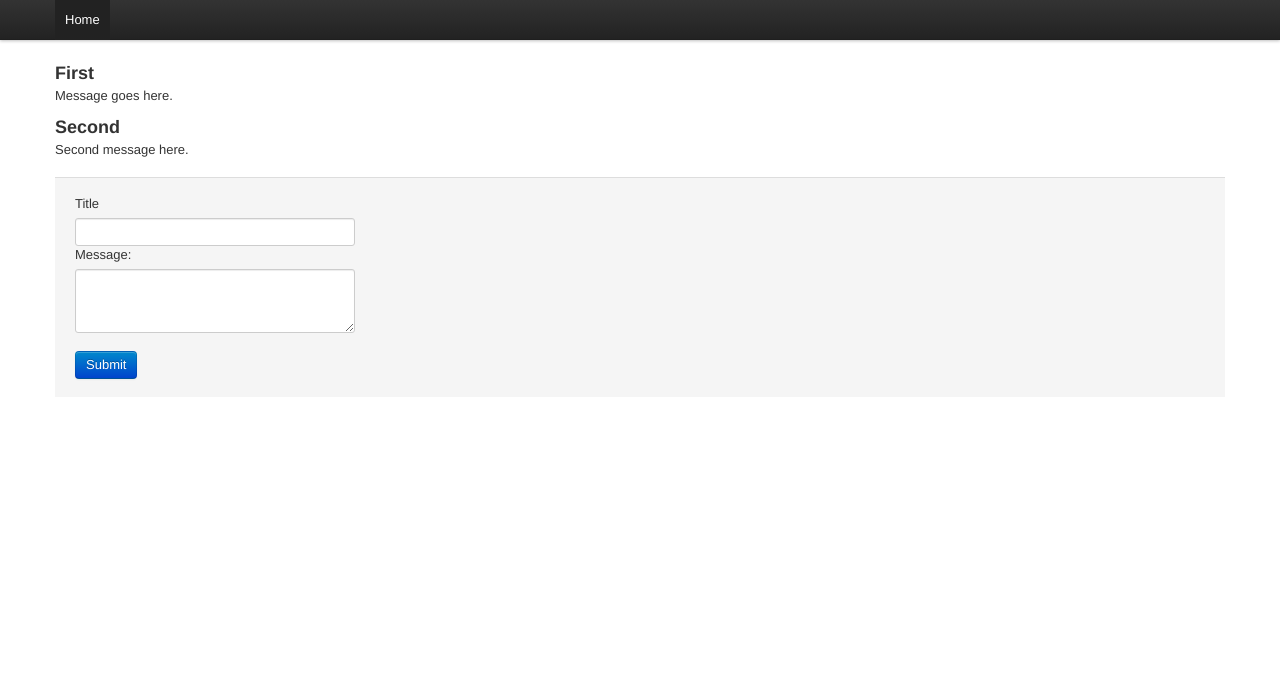
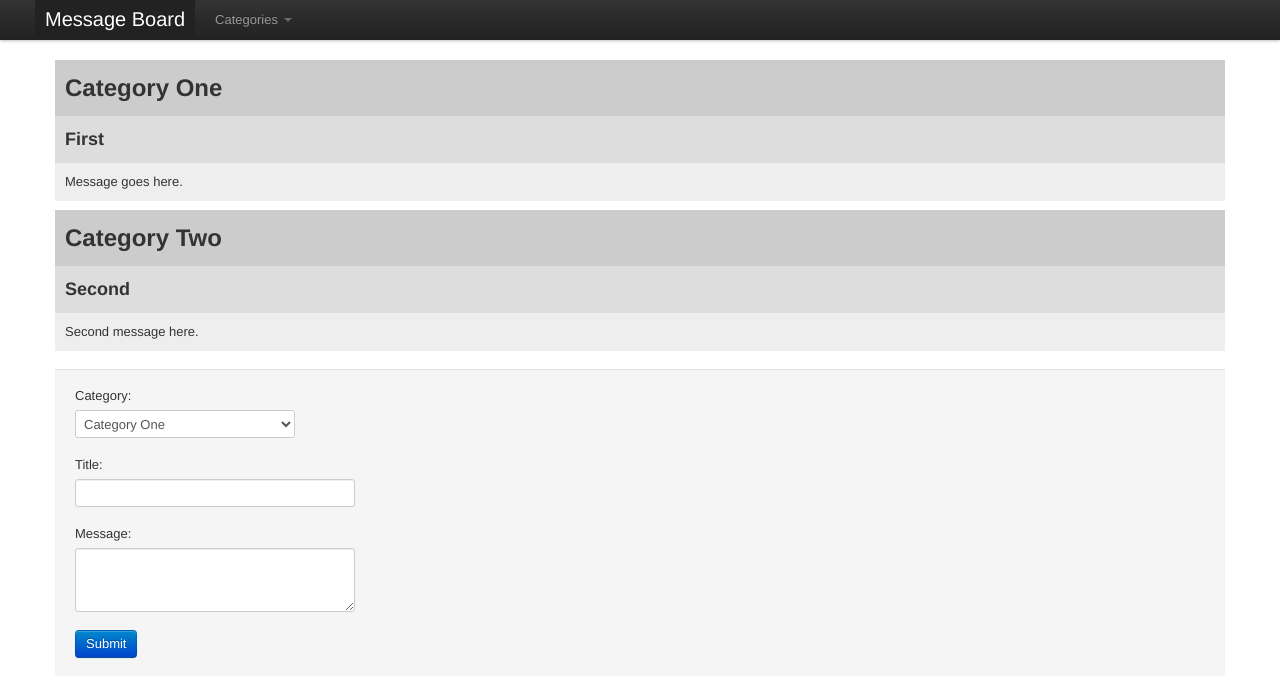
Before and after one commit to Fadejimi/FlaskSkeleton, a Flask app: page / in a window 1280 px wide. Shown: the top 699 px of the page. Run offline with Flask 2, Linux system fonts and the light colour scheme; data comes from the database, SQL or seed files in the repository; both versions use the stored data as it was after the commit; some libraries are stand-ins or nearby versions.

Commit message:
Added categories to the message app.

```diff
--- a/main.py
+++ b/main.py
@@ -51,10 +51,21 @@ def before_request():
 def teardown_request(exception):
     g.db.close()
 
+@app.route("/category/<category>")
+def category(category):
+    data = {}
+    data["categories"] = query_db("select * from categories")
+    data["messages"] = query_db("select *, name as category_name from messages inner join categories on messages.category == categories.id where category == ?", [category])
+
+    # Uncomment to see the json output instead of the html rendering.
+    # return Response(json.dumps(data), mimetype="application/json")
+    return render_template("category.html", data=data)
+
 @app.route("/")
 def index():
     data = {}
-    data["messages"] = query_db("select * from messages")
+    data["categories"] = query_db("select * from categories")
+    data["messages"] = query_db("select *, name as category_name from messages inner join categories on messages.category == categories.id")
 
     # Uncomment to see the json output instead of the html rendering.
     # return Response(json.dumps(data), mimetype="application/json")
@@ -63,7 +74,7 @@ def index():
 @app.route("/addmessage", methods=["POST"])
 def add_message():
     db = connect_db()
-    db.execute("insert into messages (title, body) values(?, ?)", [request.form["title"], request.form["message"]])
+    db.execute("insert into messages (category, title, body) values(?, ?, ?)", [request.form["category"], request.form["title"], request.form["message"]])
     db.commit()
     db.close()
 
--- a/schema.sql
+++ b/schema.sql
@@ -1,6 +1,13 @@
 drop table if exists messages;
 create table messages (
     id integer primary key autoincrement,
+    category integer not null,
     title string not null,
     body string not null
 );
+
+drop table if exists categories;
+create table categories (
+    id integer primary key autoincrement,
+    name string not null
+);
--- /dev/null
+++ b/static/css/local.css
@@ -0,0 +1,14 @@
+.message-category {
+	background-color: #ccc;
+	padding: 10px;
+}
+
+.message-header {
+	background-color: #ddd;
+	padding: 10px;
+}
+
+.message-body {
+	background-color: #eee;
+	padding: 10px;
+}
--- a/templates/base.html
+++ b/templates/base.html
@@ -7,6 +7,7 @@
     <!-- Styles -->
     <link href="/static/css/bootstrap.min.css" rel="stylesheet">
     <link href="/static/css/bootstrap-responsive.min.css" rel="stylesheet">
+    <link href="/static/css/local.css" rel="stylesheet">
     <style type="text/css">
         body {
             /* push the main container down below the navigation */
--- a/templates/header.html
+++ b/templates/header.html
@@ -3,13 +3,26 @@
         <div class="container">
             <div class="nav-collapse">
                 <ul class="nav">
-                    {% if request.path == "/" %}
-                        <li class="active"><a href="/">Home</a></li>
-                    {% else %}
-                        <li><a href="/">Home</a></li>
-                    {% endif %}
+                {% if request.path == "/" %}
+                    <li class="active"><a class="brand"href="/">Message Board</a></li>
+                {% else %}
+                    <li><a class="brand" href="/">Message Board</a></li>
+                {% endif %}
                 </ul>
-            </div><!--/.nav-collapse -->
+                <ul class="nav">
+                    <li class="dropdown">
+                        <a class="dropdown-toggle" data-toggle="dropdown" href="#menu1">
+                          Categories
+                          <b class="caret"></b>
+                        </a>
+                        <ul class="dropdown-menu">
+                        {% for category in data.categories %}
+                            <li><a href="/category/{{ category.id }}">{{ category.name }}</a></li>
+                        {% endfor %}
+                        </ul>
+                    </li>
+                </ul>
+            </div>
         </div>
     </div>
 </div>
--- a/templates/home.html
+++ b/templates/home.html
@@ -2,16 +2,27 @@
 
 {% block main %}
 	{% for message in data.messages %}
-		<h3>{{ message.title }}</h3>
-		<p>{{ message.body }}</p>
+		<h2 class="message-category">{{ message.category_name }}</h3>
+		<h3 class="message-header">{{ message.title }}</h3>
+		<p class="message-body">{{ message.body }}</p>
 	{% endfor %}
 	<form class="form-inline" action="{{ url_for('add_message') }}" method=post>
 		<div class="control-group">
 			<div class="form-actions">
-				<label class="control-label">Title</label>
+				<label class="control-label">Category:</label>
+				<div class="controls">
+				  	<select name="category">
+					  	{% for category in data.categories %}
+							<option value="{{ category.id }}">{{ category.name }}</option>
+						{% endfor %}
+					</select>
+				</div>
+				<br />
+				<label class="control-label">Title:</label>
 	       		<div class="controls">
 	            	<input type="text" class="input-xlarge" name="title">
 	        	</div>
+				<br />
 		    	<label class="control-label">Message:</label>
 		    	<div class="controls">
 					<textarea class="input-xlarge" name="message" rows="3"></textarea>
```
Also changed, not shown: templates/category.html (added, +9 -0 lines), skeleton.db, 2 other files.
